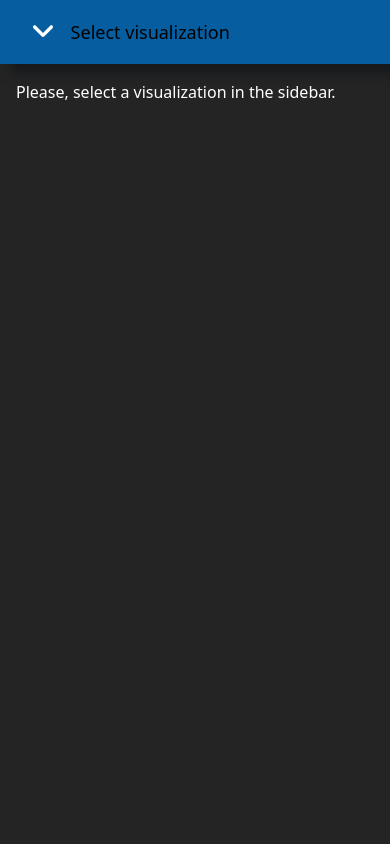
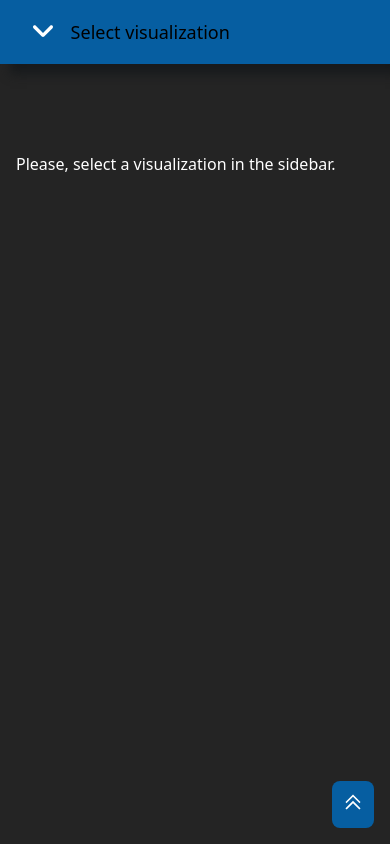
Before and after one commit to psandoli/titanic-challenge, a React (Vite) app: page / in a window 390 px wide. Built offline with nearby package versions, Linux system fonts and the light colour scheme.

Commit message:
feat: add scroll to top functionality

```diff
--- a/src/App.css
+++ b/src/App.css
@@ -6,16 +6,29 @@
 }
 
 .details {
-  padding: 40px;
+  padding: 128px 24px 32px;
 }
 
 .apexcharts-text {
   fill: #fff;
 }
 
+.scroll-to-top {
+  position: fixed;
+  background: #065ea1;
+  padding: 4px;
+  bottom: 40px;
+  right: 40px;
+}
+
 @media screen and (max-width: 1024px) {
   .details {
-    padding: 16px;
+    padding: 88px 16px 40px;
     overflow-x: scroll;
   }
+
+  .scroll-to-top {
+    bottom: 16px;
+    right: 16px;
+  }
 }
--- a/src/App.jsx
+++ b/src/App.jsx
@@ -5,6 +5,7 @@ import Histogram from './components/visualizations/Histogram.jsx'
 import Sidebar from './components/Sidebar'
 import './App.css'
 import { usePassengersData } from './hooks/usePassengersData.jsx'
+import { ScrollToTopIcon } from './assets/icons/ScrollToTop.jsx'
 
 const TABLE = 'table'
 const LINE_GRAPH = 'lineGraph'
@@ -13,6 +14,13 @@ const HISTOGRAM = 'histogram'
 function App() {
   const { data, getFareByAge, getSurvivalsPerPClass } = usePassengersData()
   const [ selectedVisualization, setSelectedVisualization ] = useState('')
+
+  const scrollToTop = () => {
+    window.scrollTo({
+      top: 0,
+      behavior: "smooth"
+    });
+  }
 
   return (
     <>
@@ -29,6 +37,9 @@ function App() {
             Please, select a visualization in the sidebar.
           </span>
         )}
+        <button className='scroll-to-top' onClick={scrollToTop}>
+          <ScrollToTopIcon />
+        </button>
       </div>
     </>
   )
--- /dev/null
+++ b/src/assets/icons/ScrollToTop.jsx
@@ -0,0 +1,10 @@
+
+
+export const ScrollToTopIcon = () => (
+    // Uploaded to: SVG Repo, www.svgrepo.com, Generator: SVG Repo Mixer Tools
+    <svg width="32px" height="32px" viewBox="0 0 20 20" version="1.1" xmlns="http://www.w3.org/2000/svg">
+        <g id="layer1">
+            <path d="M 10 5.2929688 L 5.6464844 9.6484375 L 5.2910156 10.001953 L 6 10.708984 L 6.3535156 10.355469 L 10 6.7089844 L 13.646484 10.355469 L 14 10.708984 L 14.708984 10.001953 L 14.353516 9.6484375 L 10 5.2929688 z M 10 9.2910156 L 5.6464844 13.646484 L 5.2910156 14 L 6 14.707031 L 6.3535156 14.353516 L 10 10.707031 L 13.646484 14.353516 L 14 14.707031 L 14.708984 14 L 14.353516 13.646484 L 10 9.2910156 z " fill="#fff"/>
+        </g>
+    </svg>
+)
```
